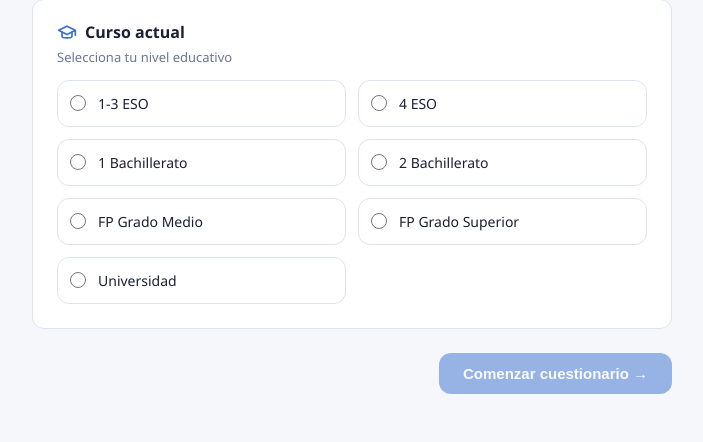
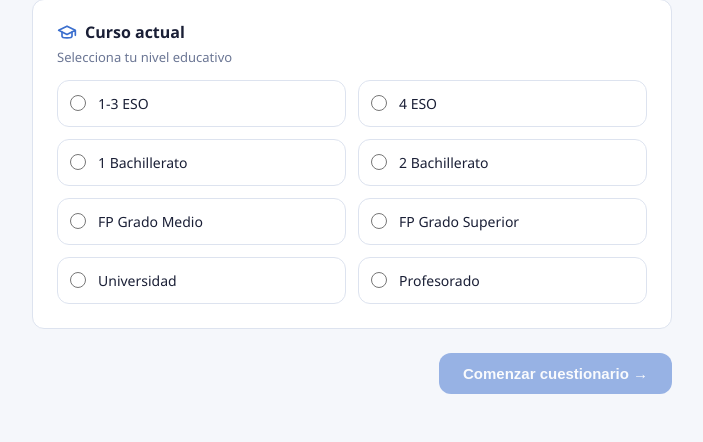
Before and after one commit to elcanarion384-a11y/HastaLosHuevos, a Flask app: page / in a window 1280 px wide. Shown: the part 642-1084 px from the top of the page, without its empty margins (288-991 px from the left). Run offline with Flask 3, Linux system fonts and the light colour scheme.

Commit message:
Add 'Profesorado' to course options

```diff
--- a/templates/test-vocacional.html
+++ b/templates/test-vocacional.html
@@ -989,7 +989,7 @@
 
     const genderOptions = ["Masculino", "Femenino"];
     const islandOptions = ["Tenerife", "Gran Canaria", "Lanzarote", "Fuerteventura", "La Palma", "La Gomera", "El Hierro", "La Graciosa"];
-    const courseOptions = ["1-3 ESO", "4 ESO", "1 Bachillerato", "2 Bachillerato", "FP Grado Medio", "FP Grado Superior", "Universidad"];
+    const courseOptions = ["1-3 ESO", "4 ESO", "1 Bachillerato", "2 Bachillerato", "FP Grado Medio", "FP Grado Superior", "Universidad","Profesorado"];
     const likertLabels = [
       { value: 1, label: "Muy en desacuerdo" },
       { value: 2, label: "En desacuerdo" },
```
